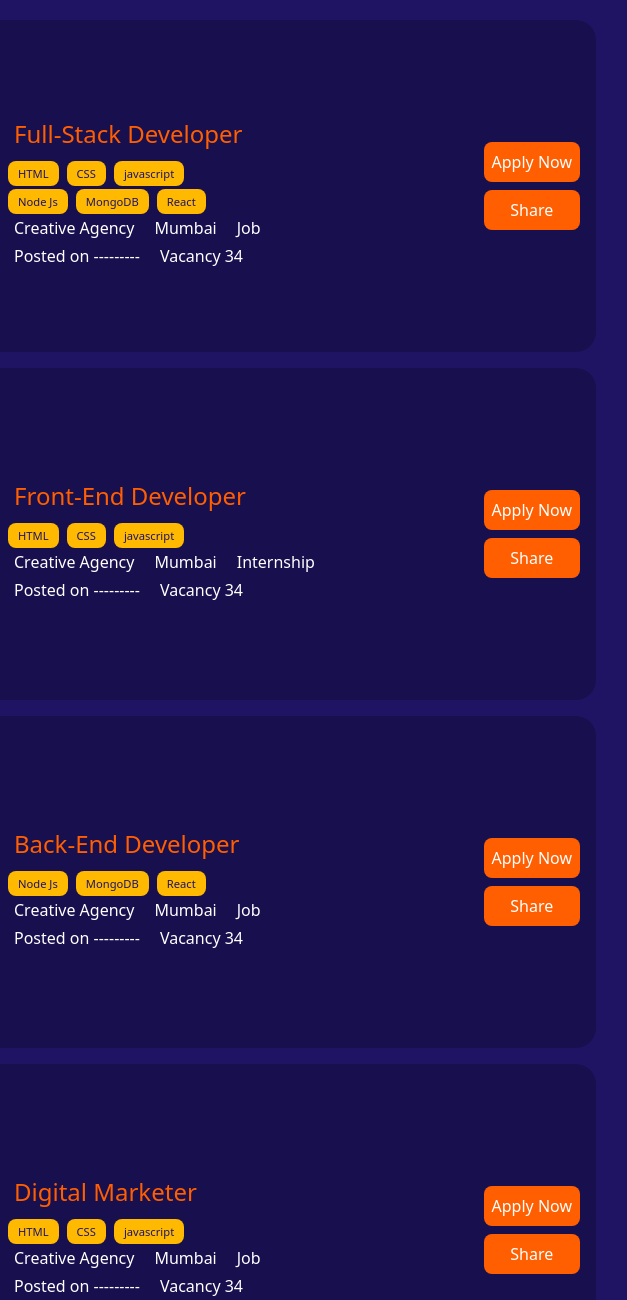
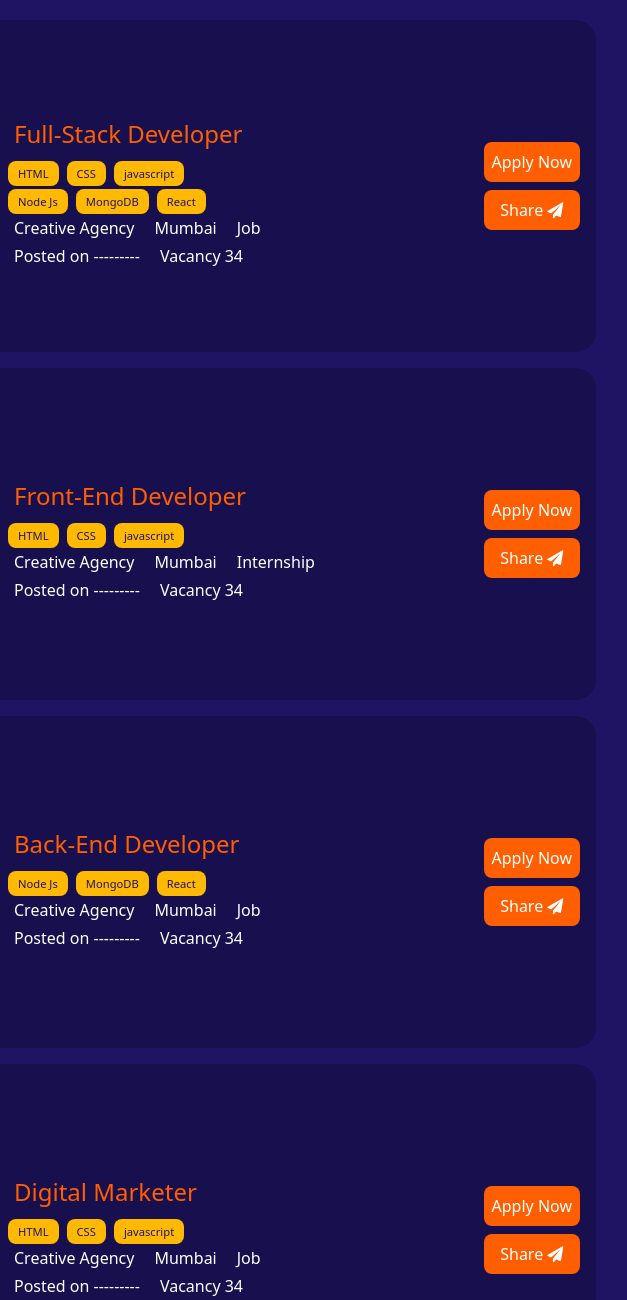
Before and after one commit to rahuliar/jobposting, a plain HTML site: page index.html in a window 1280 px wide. Shown: the top 1300 px of the page, 552-1179 px from the left. Drawn offline with nearby package versions, Linux system fonts and the light colour scheme.

Commit message:
Add files via upload

```diff
--- a/index.html
+++ b/index.html
@@ -51,7 +51,7 @@
                     </div>
                     <div class="btnBlock block blockColumn">
                         <button class="p-2">Apply Now</button>
-                        <button class="p-2">Share</button>
+                        <button class="p-2">Share <i class="fa fa-send"></i></button>
                     </div>
                 </div>
                 <div class="post block p-1 p-sm-3 mt-3 w-100 w-lg-75 pb-3">
@@ -81,7 +81,7 @@
                     </div>
                     <div class="btnBlock block blockColumn">
                         <button class="p-2">Apply Now</button>
-                        <button class="p-2">Share</button>
+                        <button class="p-2">Share <i class="fa fa-send"></i></button>
                     </div>
                 </div>
                 <div class="post block p-1 p-sm-3 mt-3 w-100 w-lg-75 pb-3">
@@ -111,7 +111,7 @@
                     </div>
                     <div class="btnBlock block blockColumn">
                         <button class="p-2">Apply Now</button>
-                        <button class="p-2">Share</button>
+                        <button class="p-2">Share  <i class="fa fa-send"></i></button>
                     </div>
                 </div>
                 <div class="post block p-1 p-sm-3 mt-3 w-100 w-lg-75 pb-3">
@@ -141,7 +141,7 @@
                     </div>
                     <div class="btnBlock block blockColumn">
                         <button class="p-2">Apply Now</button>
-                        <button class="p-2">Share</button>
+                        <button class="p-2">Share <i class="fa fa-send"></i></button>
                     </div>
                 </div>
             </div>
```
